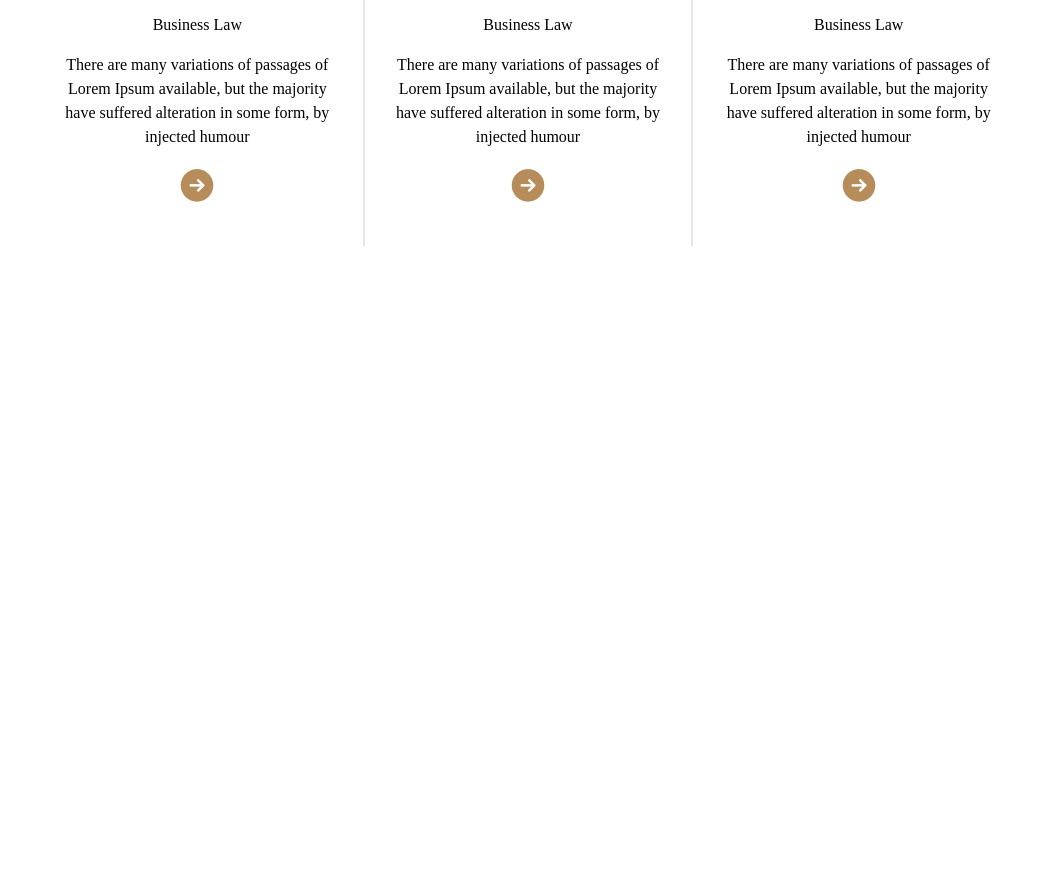
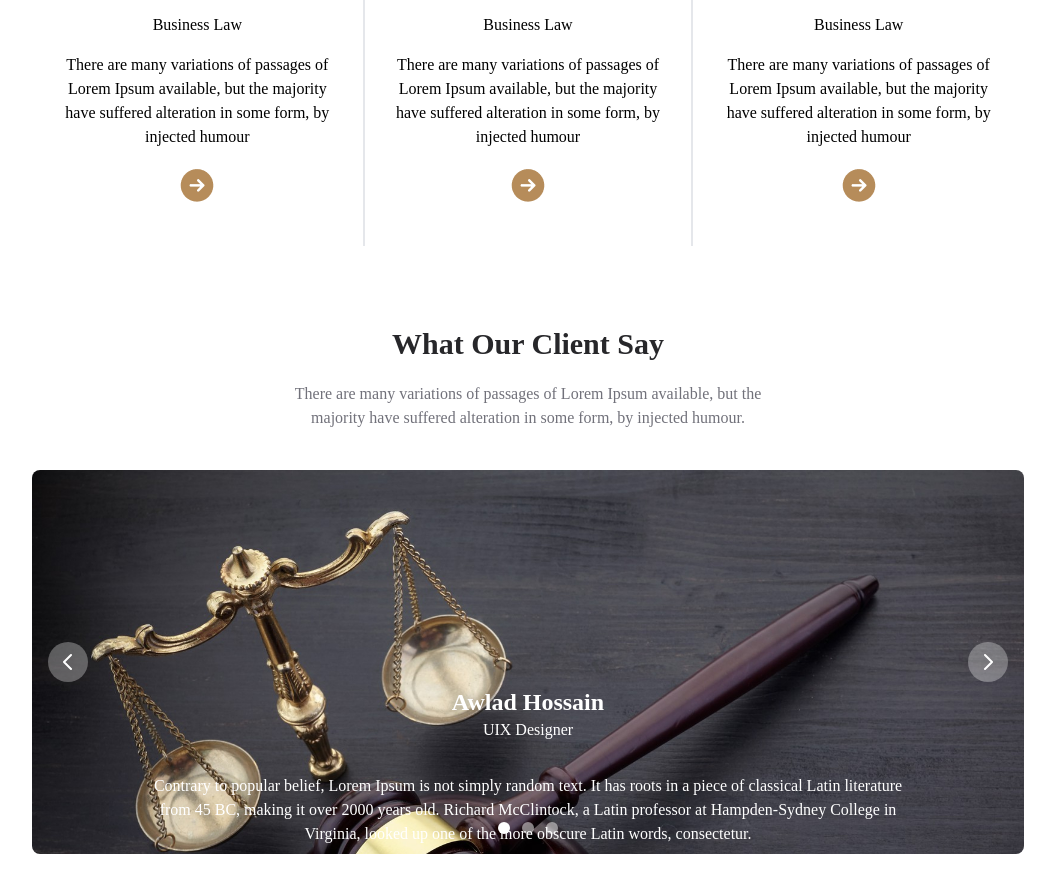
Before and after one commit to Hridoy-Rahman/legal-solution, a plain HTML site: page index.html in a window 1280 px wide. Shown: the part 1618-2510 px from the top of the page, without its empty margins (112-1167 px from the left). Before the commit the page ends 1904 px from the top, so only its background shows below. Drawn offline with nearby package versions, Linux system fonts and the light colour scheme.

Commit message:
Clients Section Added

```diff
--- a/index.html
+++ b/index.html
@@ -148,6 +148,103 @@
 
         </div>
     </section>
+      <!-- Client Opinion -->
+  <section class="container mx-auto px-5 md:px-36 pt-10 mb-10 w-full">
+    <div class="flex flex-col justify-center text-center items-center mb-10">
+      <h1 class="text-3xl mb-5 font-semibold text-zinc-800">What Our Client Say</h1>
+      <p class="md:w-1/2 text-zinc-500">There are many variations of passages of Lorem Ipsum available, but
+        the majority have suffered alteration in some form, by injected humour.</p>
+    </div>
+    <!-- component -->
+    <!-- This is an example component -->
+    <div class="w-full max-h-screen">
+
+      <div id="default-carousel" class="relative" data-carousel="static">
+        <!-- Carousel wrapper -->
+        <div class="overflow-hidden relative  h-56 rounded-lg h-64 md:h-96 w-full">
+          <!-- Item 1 -->
+          <div
+            class="hidden duration-700 ease-in-out bg-[url('./images/slider-1.jpg')]  bg-cover bg-no-repeat w-full max-h-screen  md:min-h-screen px-8 py-5 md:p-5  rounded text-white flex flex-col justify-center items-center md:w-full md:flex md:flex-col md:justify-center md:items-center p-10 md:p-40"
+            data-carousel-item>
+
+            <h1 class="md:text-2xl font-semibold">Awlad Hossain</h1>
+            <h4>UIX Designer</h4>
+            <p class="text-center md:px-24 md:py-8 md:mb-44">Contrary to popular belief, Lorem Ipsum is not simply random text.
+              It has roots in a piece of classical Latin
+              literature from 45 BC, making it over 2000 years old. Richard McClintock, a Latin professor at
+              Hampden-Sydney
+              College in Virginia, looked up one of the more obscure Latin words, consectetur.</p>
+
+          </div>
+          <!-- Item 2 -->
+          <div
+            class="hidden duration-700 ease-in-out bg-[url('./images/slider-2.jpg')] bg-cover bg-no-repeat w-full max-h-screen relative md:min-h-screen px-8 py-5 md:p-5  rounded text-white flex flex-col justify-center items-center md:w-full"
+            data-carousel-item>
+
+            <h1 class="md:text-2xl font-semibold">Awlad Hossain</h1>
+            <h4>UIX Designer</h4>
+            <p class="text-center md:px-24 md:py-8 md:mb-44">Contrary to popular belief, Lorem Ipsum is not simply random text.
+              It has roots in a piece of classical Latin
+              literature from 45 BC, making it over 2000 years old. Richard McClintock, a Latin professor at
+              Hampden-Sydney
+              College in Virginia, looked up one of the more obscure Latin words, consectetur.</p>
+
+          </div>
+          <!-- Item 3 -->
+          <div
+            class="hidden duration-700 ease-in-out bg-[url('./images/slider-3.jpg')] bg-cover bg-no-repeat w-full max-h-screen relative md:min-h-screen px-8 py-5 md:p-5  rounded text-white flex mx-auto flex-col justify-center items-center md:w-full"
+            data-carousel-item>
+
+            <h1 class="md:text-2xl font-semibold">Awlad Hossain</h1>
+            <h4>UIX Designer</h4>
+            <p class="text-center md:px-24 md:py-8">Contrary to popular belief, Lorem Ipsum is not simply random text.
+              It has roots in a piece of classical Latin
+              literature from 45 BC, making it over 2000 years old. Richard McClintock, a Latin professor at
+              Hampden-Sydney
+              College in Virginia, looked up one of the more obscure Latin words, consectetur.</p>
+
+          </div>
+        </div>
+        <!-- Slider indicators -->
+        <div class="flex absolute bottom-5 left-1/2 z-30 space-x-3 -translate-x-1/2">
+          <button type="button" class="w-3 h-3 rounded-full" aria-current="false" aria-label="Slide 1"
+            data-carousel-slide-to="0"></button>
+          <button type="button" class="w-3 h-3 rounded-full" aria-current="false" aria-label="Slide 2"
+            data-carousel-slide-to="1"></button>
+          <button type="button" class="w-3 h-3 rounded-full" aria-current="false" aria-label="Slide 3"
+            data-carousel-slide-to="2"></button>
+        </div>
+        <!-- Slider controls -->
+        <button type="button"
+          class="flex absolute top-0 left-0 z-30 justify-center items-center px-4 h-full cursor-pointer group focus:outline-none"
+          data-carousel-prev>
+          <span
+            class="inline-flex justify-center items-center w-8 h-8 rounded-full sm:w-10 sm:h-10 bg-white/30 dark:bg-gray-800/30 group-hover:bg-white/50 dark:group-hover:bg-gray-800/60 group-focus:ring-4 group-focus:ring-white dark:group-focus:ring-gray-800/70 group-focus:outline-none">
+            <svg class="w-5 h-5 text-white sm:w-6 sm:h-6 dark:text-white-800" fill="none" stroke="currentColor"
+              viewBox="0 0 24 24" xmlns="http://www.w3.org/2000/svg">
+              <path stroke-linecap="round" stroke-linejoin="round" stroke-width="2" d="M15 19l-7-7 7-7"></path>
+            </svg>
+            <span class="hidden">Previous</span>
+          </span>
+        </button>
+        <button type="button"
+          class="flex absolute top-0 right-0 z-30 justify-center items-center px-4 h-full cursor-pointer group focus:outline-none"
+          data-carousel-next>
+          <span
+            class="inline-flex justify-center items-center w-8 h-8 rounded-full sm:w-10 sm:h-10 bg-white/30 dark:bg-gray-800/30 group-hover:bg-white/50 dark:group-hover:bg-gray-800/60 group-focus:ring-4 group-focus:ring-white dark:group-focus:ring-gray-800/70 group-focus:outline-none">
+            <svg class="w-5 h-5 text-white sm:w-6 sm:h-6 dark:text-white-800" fill="none" stroke="currentColor"
+              viewBox="0 0 24 24" xmlns="http://www.w3.org/2000/svg">
+              <path stroke-linecap="round" stroke-linejoin="round" stroke-width="2" d="M9 5l7 7-7 7"></path>
+            </svg>
+            <span class="hidden">Next</span>
+          </span>
+        </button>
+      </div>
+      <script src="https://unpkg.com/flowbite@1.4.0/dist/flowbite.js"></script>
+
+
+    </div>
+  </section>
 
 </main>
 
```
